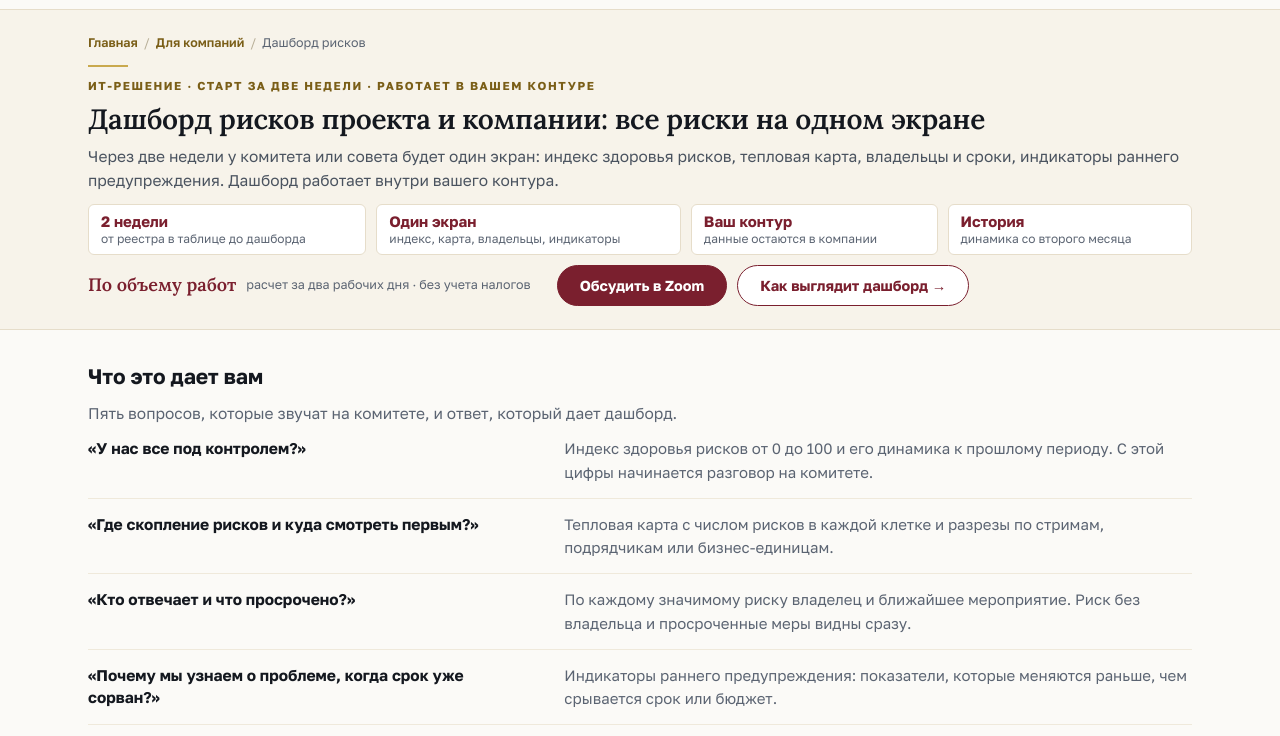
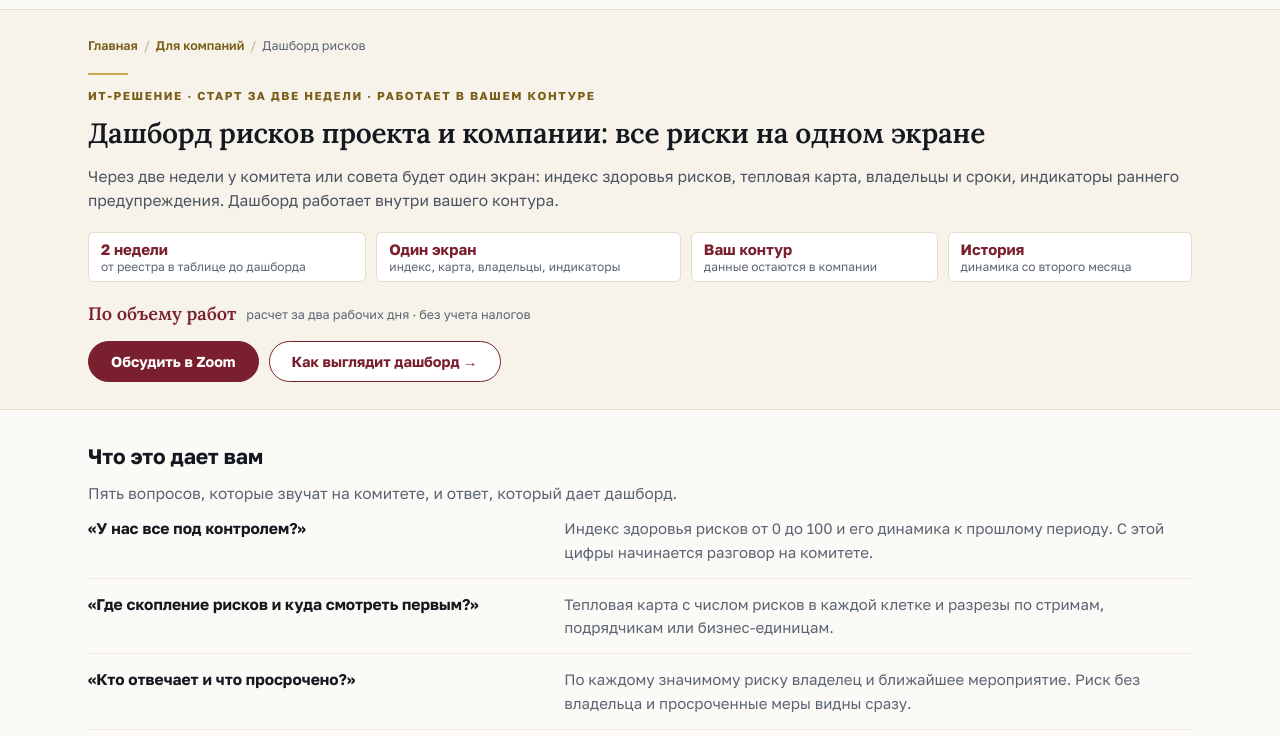
Before and after one commit to tonus911-ctrl/risk-place.ru, a plain HTML site: page dashboard/index.html in a window 1280 px wide. Shown: the part 53-789 px from the top of the page. Drawn offline with Linux system fonts and the light colour scheme.

Commit message:
Единый герой: высота 400 px на компьютере, крошки наверху, текст по центру оставшейся высоты с ровными промежутками
Co-Authored-By: Claude Opus 5.5 <noreply@anthropic.com>

```diff
--- a/site.css
+++ b/site.css
@@ -1030,7 +1030,7 @@ h2+.faq{border-top:0;padding-top:6px}
 .kii .dr-sage{--c:var(--sage-d);--b:var(--sage)}.kii .dr-sky{--c:var(--sky-d);--b:var(--sky)}.kii .dr-lav{--c:var(--lav-d);--b:var(--lav)}.kii .dr-sand{--c:var(--sand-d);--b:var(--sand)}.kii .dr-peach{--c:var(--peach-d);--b:var(--peach)}
 /* KII-END */
 /* HERO-START: единый герой внутренних страниц (решение Евгения 21.11.2026). Главная (section.hero) не затрагивается.
-   Компьютер: высота 320 px, содержимое по центру по вертикали; плитки одним рядом под текстом;
+   Компьютер: высота 400 px (с 21.11 вторая версия, было 320), крошки наверху, остальное по центру; плитки одним рядом под текстом;
    кнопки: бордовая + кнопка с рамкой (вторая ссылка .more в cta-row и золотая кнопка оформляются рамкой).
    Телефон и планшет: высота по содержимому, плитки одной прокручиваемой строкой. */
 .ph{box-sizing:border-box;padding:18px 0}
@@ -1046,7 +1046,6 @@ h2+.faq{border-top:0;padding-top:6px}
 .ph .tile span{font-size:12px;line-height:1.35;display:block}
 .ph .cta-row{margin-top:10px;gap:10px}
 .ph .cta-row+.cta-row{margin-top:10px}
-@media(min-width:861px){.ph .cta-row{display:inline-flex;vertical-align:middle;margin-right:22px}.ph .cta-row+.cta-row{margin-top:10px}}
 .ph .pb-price{font-size:18px}
 .ph .btn,.ph .cta-row .more{font-size:14.5px;padding:11px 22px;line-height:1.2}
 .ph .cta-row .more,.ph .btn.gold,.ph .btn.line{display:inline-flex;align-items:center;justify-content:center;background:#fff;color:var(--navy);border:1px solid var(--navy);border-radius:999px;font-weight:700;white-space:nowrap}
@@ -1055,7 +1054,19 @@ h2+.faq{border-top:0;padding-top:6px}
 .ph .cta-row .btn.gold~.more{background:none;border:0;padding:11px 4px;color:var(--navy)}
 .ph .cta-row .btn.gold~.more:hover{background:none;color:var(--ink)}
 @media(min-width:861px){
-  .ph{min-height:320px;display:flex;align-items:center}
+  /* 21.11.2026, вторая версия: 400 px; крошки наверху, остальное по центру оставшейся высоты с ровными промежутками */
+  .ph{min-height:400px;display:flex;align-items:stretch;padding:26px 0}
+  .ph>.in{display:flex;flex-direction:column}
+  .ph .in>.crumbs{margin-bottom:16px}
+  .ph .in>.crumbs+*{margin-top:auto}
+  .ph .in>:last-child{margin-bottom:auto}
+  .ph .rule{margin-bottom:12px}
+  .ph .eyebrow{margin-bottom:12px}
+  .ph h1{margin-bottom:14px}
+  .ph .tiles{margin-top:20px}
+  .ph .cta-row{margin-top:18px}
+  .ph .cta-row+.cta-row{margin-top:12px}
+  .ph .search{margin-top:20px}
 }
 @media(max-width:860px){
   .ph .tiles{overflow-x:auto;scroll-snap-type:x mandatory;-webkit-overflow-scrolling:touch;padding-bottom:4px;margin-right:-16px;padding-right:16px}
```
